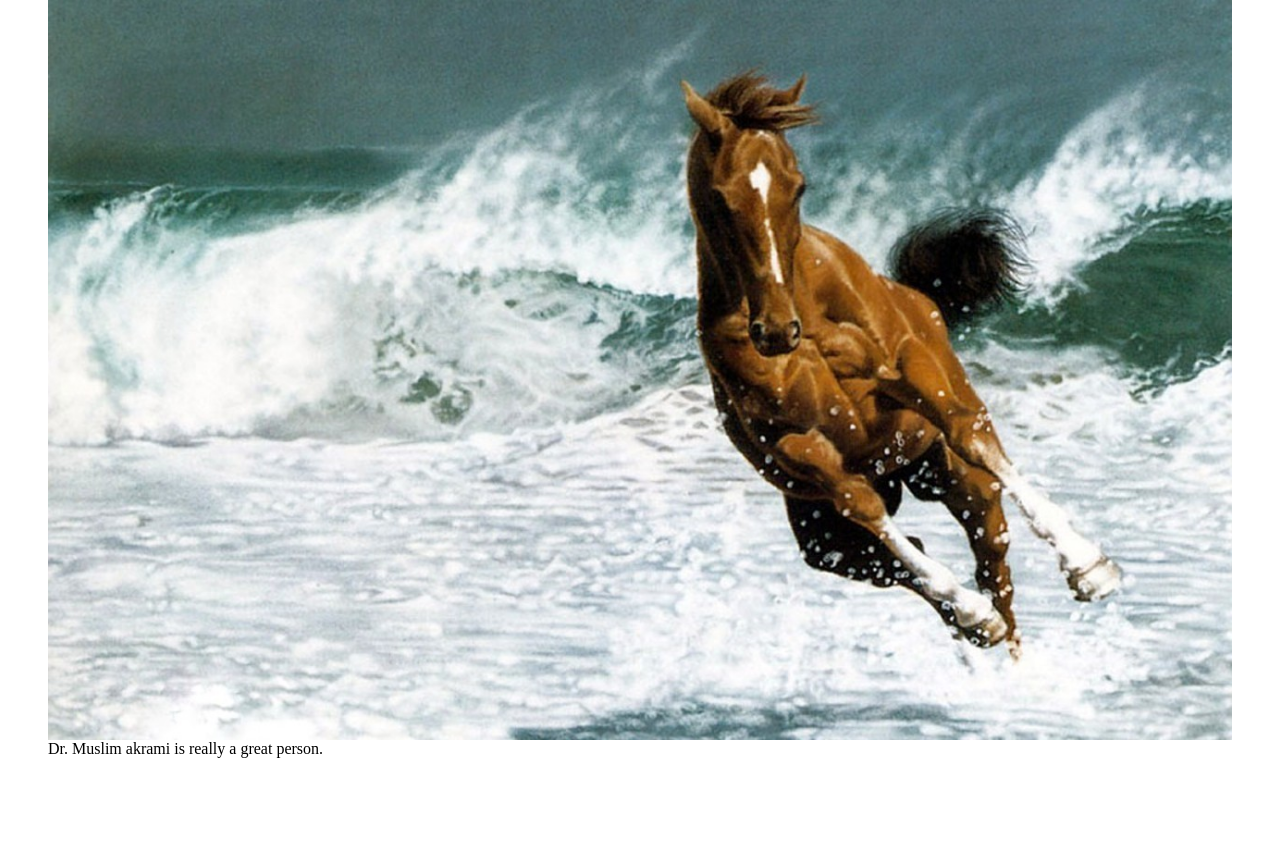
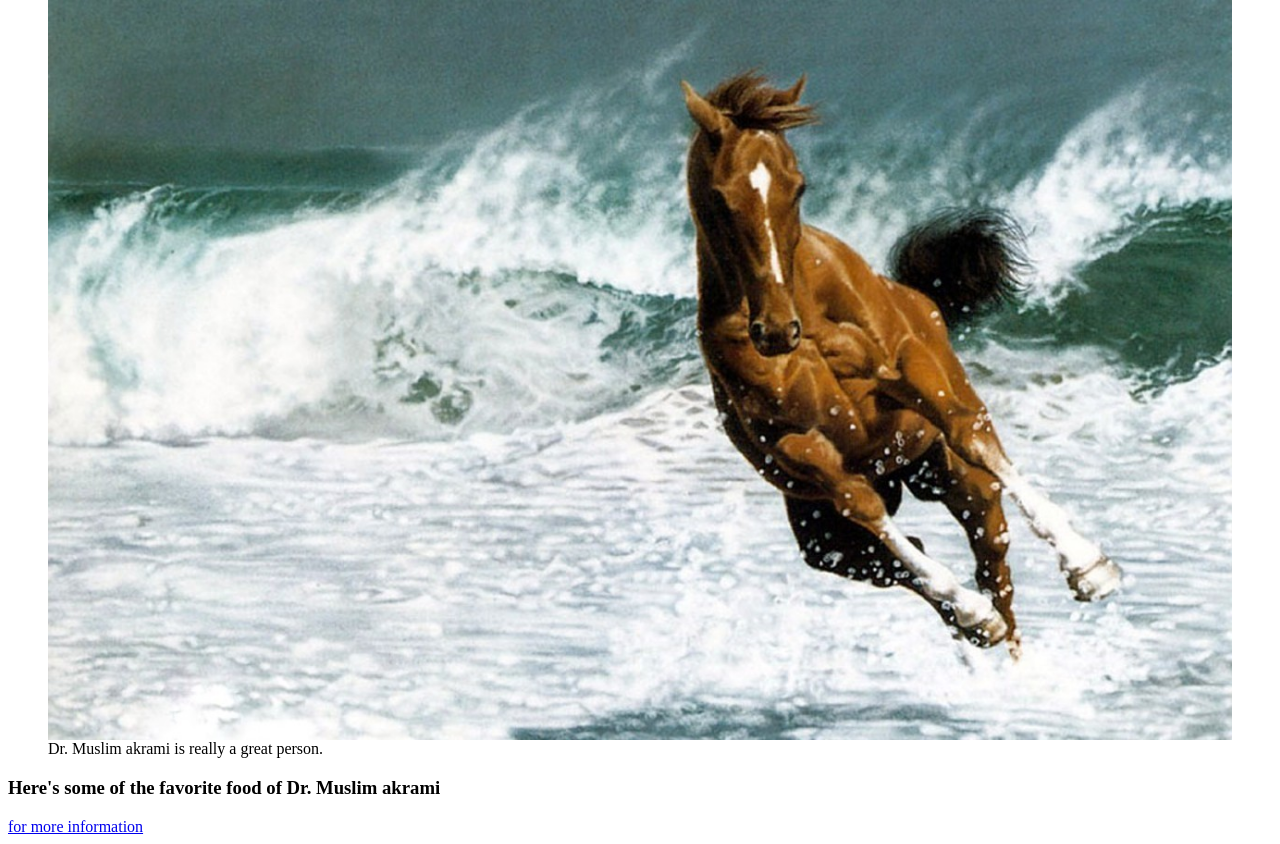
Before and after one commit to ibugithub/muslimibupro, a plain HTML site: page index.html in a window 1280 px wide. Shown: the part 148-992 px from the top of the page. Before the commit the page ends 922 px from the top, so only its background shows below. Drawn offline with Linux system fonts and the light colour scheme.

Commit message:
added the link features

```diff
--- a/index.html
+++ b/index.html
@@ -17,7 +17,10 @@
           </figcaption>
         </figure>
         </div>
-
+        <section>
+        <h3 id="tribute-info">Here's some of the favorite food of Dr. Muslim akrami </h3>
+        <a target="_blank" id="tribute-link" href="www.google.com"> for more information </a>
+        </section>
         </main>
 
 
```
